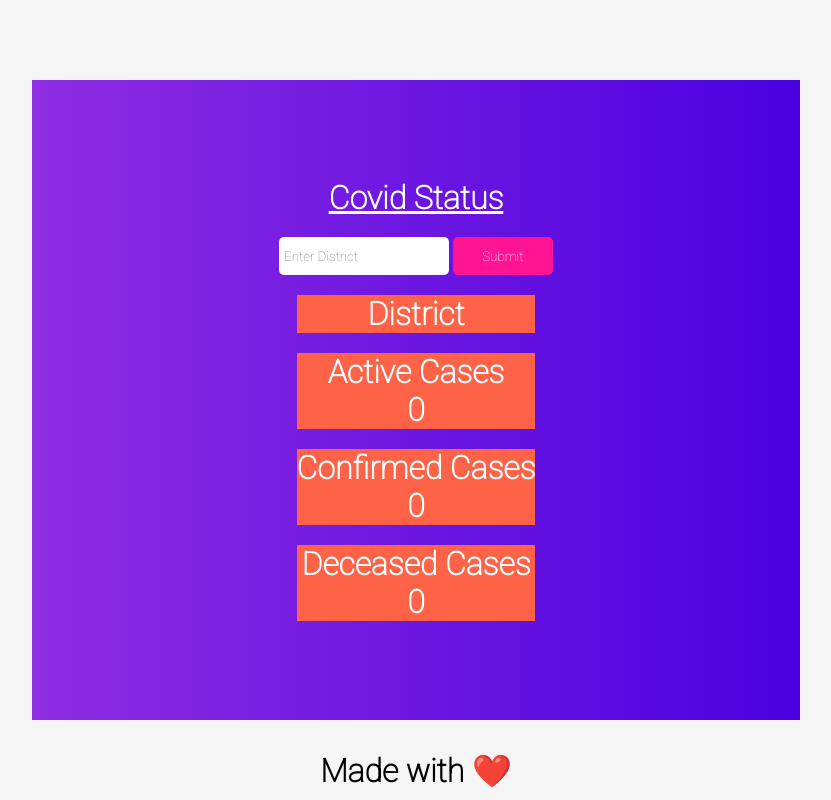
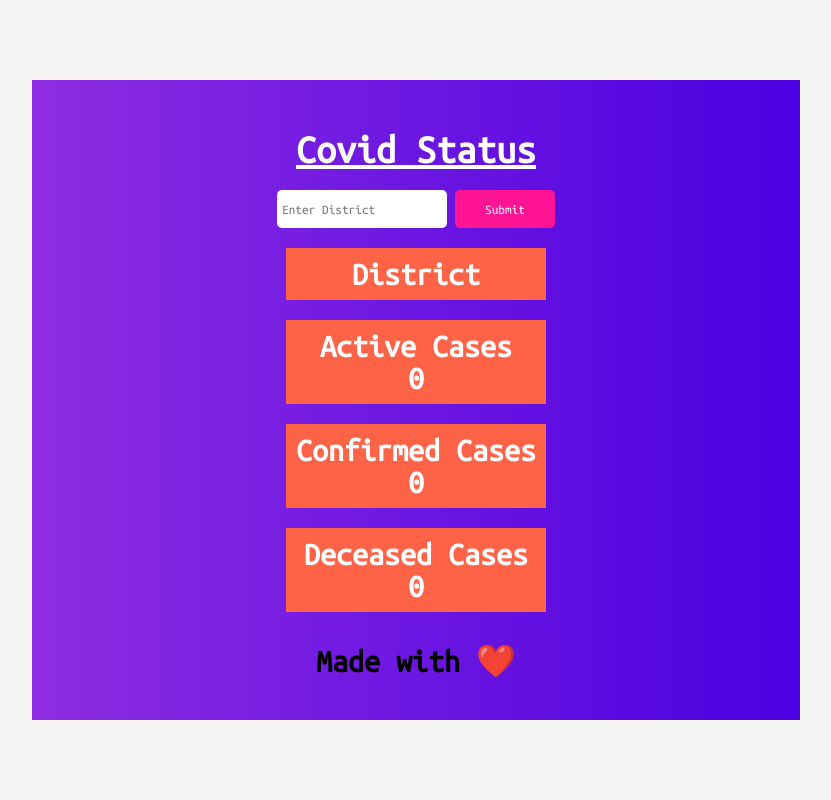
Before and after one commit to ashokide/covid19, a plain HTML site: page index.html in a window 1280 px wide. Shown: the whole page, without its empty margins (224-1055 px from the left). Drawn offline with Linux system fonts and the light colour scheme.

Commit message:
Add files via upload

```diff
--- a/index.html
+++ b/index.html
@@ -11,9 +11,10 @@
     <div id="container">
         <div id="content">
             <div id="data">
-                <h1 style="padding: 20px; text-decoration: underline;">Covid Status</h1>
+                <h1 style="padding: 20px; text-decoration: underline;font-size: 40px;">Covid Status</h1>
                 <div id="name0">
-                    <input type="text" placeholder="Enter District" id="inputBox" autofocus required autocomplete="off" />
+                    <input type="text" placeholder="Enter District" id="inputBox" autofocus required
+                        autocomplete="off" />
                     <button onclick="submitData()" id="myButton">Submit</button>
                 </div>
 
@@ -36,11 +37,12 @@
                     <h1 id="deceased"></h1>
                 </div>
 
+                <footer style="position: relative;bottom: 0; width: 100%;">
+                    <h1 style="text-align: center;padding: 10px;color:black">Made with ❤️</h1>
+                </footer>
             </div>
+
         </div>
-        <footer style="position: fixed;bottom: 0; width: 100%;">
-            <h1 style="text-align: center;padding: 10px;">Made with ❤️</h1>
-        </footer>
     </div>
 
     <script src="app.js"></script>
--- a/style.css
+++ b/style.css
@@ -1,9 +1,9 @@
-@import url('https://fonts.googleapis.com/css2?family=Roboto:wght@100&display=swap');
+@import url('https://fonts.googleapis.com/css2?family=Ubuntu+Mono&display=swap');
 * {
     margin: 0;
     padding: 0;
     box-sizing: border-box;
-    font-family: 'Roboto', sans-serif;
+    font-family: 'Ubuntu Mono', monospace !important;
 }
 
 #container {
@@ -60,6 +60,7 @@
 #name1, #name2, #name3, #name4 {
     margin: 20px;
     background-color: tomato;
+    padding: 10px;
 }
 
 @media screen and (max-width:700px) {
```
